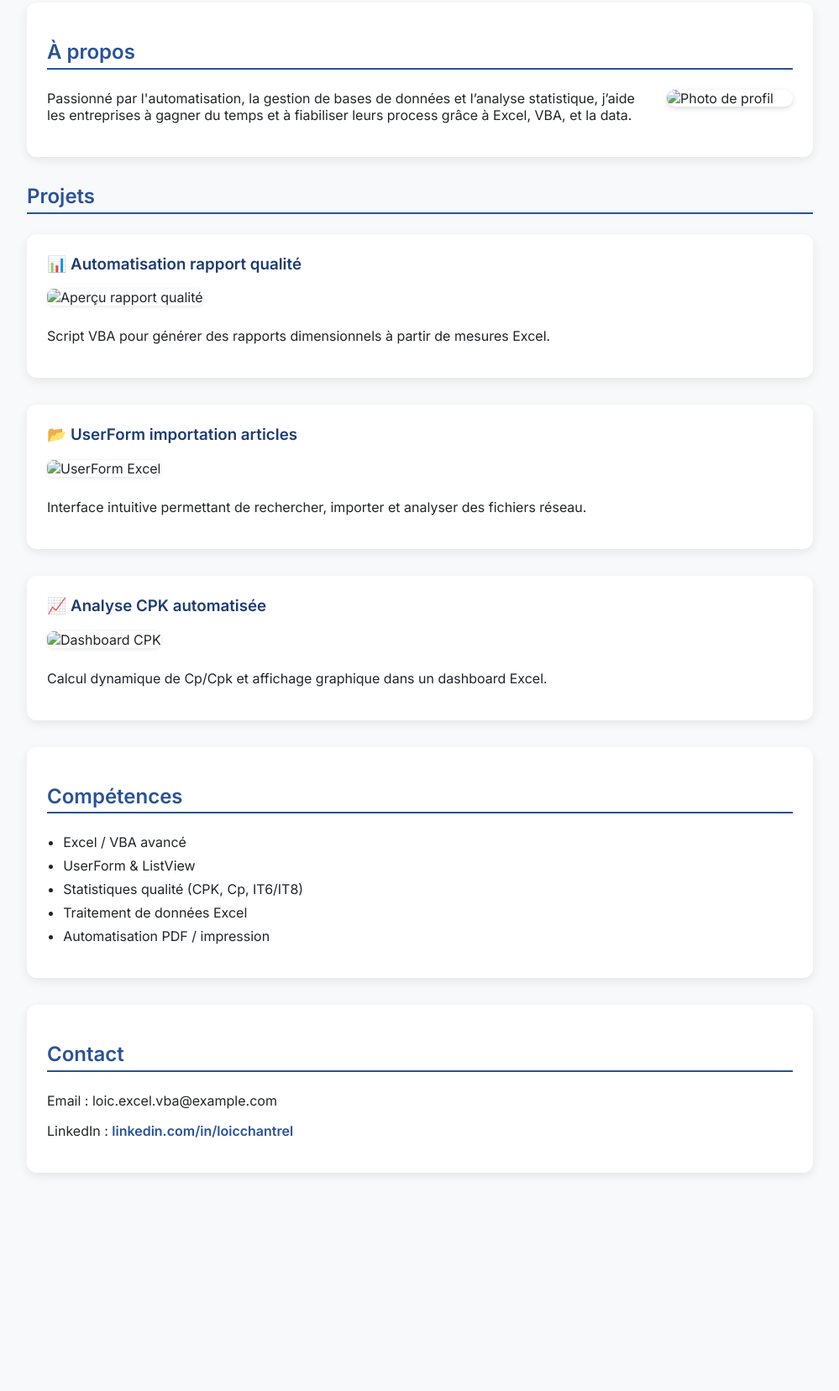
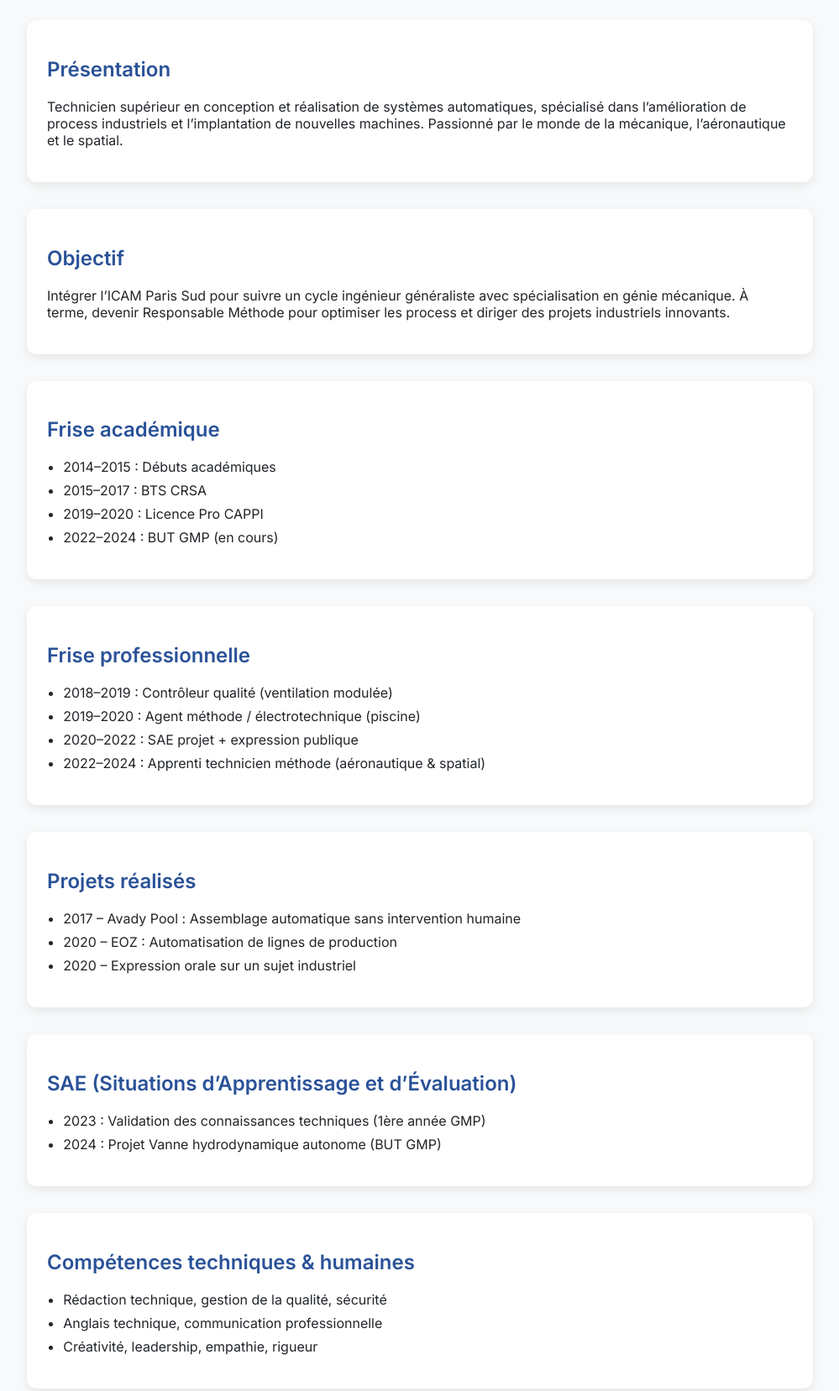
Before and after one commit to Chun95520/Portfolio, a plain HTML site: page index.html in a window 1280 px wide. Shown: the part 254-1911 px from the top of the page at 84% size, without its empty margins (140-1139 px from the left). Before the commit the page ends 1731 px from the top, so only its background shows below. Drawn offline with Linux system fonts and the light colour scheme.

Commit message:
Update index.html

```diff
--- a/index.html
+++ b/index.html
@@ -3,12 +3,10 @@
 <head>
   <meta charset="UTF-8" />
   <meta name="viewport" content="width=device-width, initial-scale=1.0" />
-  <title>Loïc Chantrel | Développeur VBA & Analyste Données</title>
+  <title>Portfolio - Loïc Chantrel</title>
   <link href="https://fonts.googleapis.com/css2?family=Inter:wght@400;600&display=swap" rel="stylesheet">
   <style>
-    * {
-      box-sizing: border-box;
-    }
+    * { box-sizing: border-box; }
     body {
       margin: 0;
       font-family: 'Inter', sans-serif;
@@ -21,119 +19,117 @@
       padding: 4rem 2rem;
       text-align: center;
     }
-    header h1 {
-      font-size: 2.5rem;
-      margin: 0 0 0.5rem 0;
-    }
-    header p {
-      font-size: 1.2rem;
-      margin: 0;
-    }
     section {
       max-width: 1000px;
       margin: auto;
-      padding: 3rem 2rem;
+      padding: 2rem;
     }
-    h2 {
-      border-bottom: 2px solid #2a5298;
-      padding-bottom: 0.3rem;
+    h1, h2 {
       color: #2a5298;
-      margin-bottom: 1.5rem;
     }
-    .project, .about, .skills, .contact {
+    .card {
       background: white;
       border-radius: 12px;
       padding: 1.5rem;
       margin-bottom: 2rem;
       box-shadow: 0 4px 12px rgba(0,0,0,0.08);
-      transition: transform 0.2s;
     }
-    .project:hover {
-      transform: translateY(-4px);
-    }
-    .project h3 {
-      margin-top: 0;
-      color: #1e3c72;
-    }
-    ul {
-      padding-left: 1.2rem;
-    }
-    ul li {
-      margin-bottom: 0.5rem;
-    }
-    .contact a {
-      color: #2a5298;
-      text-decoration: none;
-      font-weight: 600;
-    }
-    .contact a:hover {
-      text-decoration: underline;
-    }
-    .about img {
-      float: right;
-      margin-left: 20px;
-      width: 150px;
-      border-radius: 12px;
-      box-shadow: 0 2px 6px rgba(0,0,0,0.15);
-    }
-    .project img {
+    ul { padding-left: 1.2rem; }
+    ul li { margin-bottom: 0.5rem; }
+    img {
       width: 100%;
-      margin-bottom: 10px;
+      max-width: 600px;
+      margin-bottom: 20px;
       border-radius: 8px;
-      box-shadow: 0 1px 5px rgba(0,0,0,0.1);
     }
   </style>
 </head>
 <body>
   <header>
     <h1>Loïc Chantrel</h1>
-    <p>Développeur Excel/VBA & Analyste Données</p>
+    <p>Aspirant Responsable Méthode - Futur Ingénieur ICAM</p>
   </header>
 
   <section>
-    <div class="about">
-      <h2>À propos</h2>
-      <img src="profil.jpg" alt="Photo de profil">
-      <p>Passionné par l'automatisation, la gestion de bases de données et l’analyse statistique, j’aide les entreprises à gagner du temps et à fiabiliser leurs process grâce à Excel, VBA, et la data.</p>
+    <div class="card">
+      <h2>Présentation</h2>
+      <p>Technicien supérieur en conception et réalisation de systèmes automatiques, spécialisé dans l’amélioration de process industriels et l’implantation de nouvelles machines. Passionné par le monde de la mécanique, l’aéronautique et le spatial.</p>
     </div>
 
-    <div class="projects">
-      <h2>Projets</h2>
-
-      <div class="project">
-        <h3>📊 Automatisation rapport qualité</h3>
-        <img src="rapport.png" alt="Aperçu rapport qualité">
-        <p>Script VBA pour générer des rapports dimensionnels à partir de mesures Excel.</p>
-      </div>
-
-      <div class="project">
-        <h3>📂 UserForm importation articles</h3>
-        <img src="userform.png" alt="UserForm Excel">
-        <p>Interface intuitive permettant de rechercher, importer et analyser des fichiers réseau.</p>
-      </div>
-
-      <div class="project">
-        <h3>📈 Analyse CPK automatisée</h3>
-        <img src="cpk.png" alt="Dashboard CPK">
-        <p>Calcul dynamique de Cp/Cpk et affichage graphique dans un dashboard Excel.</p>
-      </div>
+    <div class="card">
+      <h2>Objectif</h2>
+      <p>Intégrer l’ICAM Paris Sud pour suivre un cycle ingénieur généraliste avec spécialisation en génie mécanique. À terme, devenir Responsable Méthode pour optimiser les process et diriger des projets industriels innovants.</p>
     </div>
 
-    <div class="skills">
-      <h2>Compétences</h2>
+    <div class="card">
+      <h2>Frise académique</h2>
       <ul>
-        <li>Excel / VBA avancé</li>
-        <li>UserForm & ListView</li>
-        <li>Statistiques qualité (CPK, Cp, IT6/IT8)</li>
-        <li>Traitement de données Excel</li>
-        <li>Automatisation PDF / impression</li>
+        <li>2014–2015 : Débuts académiques</li>
+        <li>2015–2017 : BTS CRSA</li>
+        <li>2019–2020 : Licence Pro CAPPI</li>
+        <li>2022–2024 : BUT GMP (en cours)</li>
       </ul>
     </div>
 
-    <div class="contact">
-      <h2>Contact</h2>
-      <p>Email : loic.excel.vba@example.com</p>
-      <p>LinkedIn : <a href="https://linkedin.com/in/loicchantrel" target="_blank">linkedin.com/in/loicchantrel</a></p>
+    <div class="card">
+      <h2>Frise professionnelle</h2>
+      <ul>
+        <li>2018–2019 : Contrôleur qualité (ventilation modulée)</li>
+        <li>2019–2020 : Agent méthode / électrotechnique (piscine)</li>
+        <li>2020–2022 : SAE projet + expression publique</li>
+        <li>2022–2024 : Apprenti technicien méthode (aéronautique & spatial)</li>
+      </ul>
+    </div>
+
+    <div class="card">
+      <h2>Projets réalisés</h2>
+      <ul>
+        <li>2017 – Avady Pool : Assemblage automatique sans intervention humaine</li>
+        <li>2020 – EOZ : Automatisation de lignes de production</li>
+        <li>2020 – Expression orale sur un sujet industriel</li>
+      </ul>
+    </div>
+
+    <div class="card">
+      <h2>SAE (Situations d’Apprentissage et d’Évaluation)</h2>
+      <ul>
+        <li>2023 : Validation des connaissances techniques (1ère année GMP)</li>
+        <li>2024 : Projet Vanne hydrodynamique autonome (BUT GMP)</li>
+      </ul>
+    </div>
+
+    <div class="card">
+      <h2>Compétences techniques & humaines</h2>
+      <ul>
+        <li>Rédaction technique, gestion de la qualité, sécurité</li>
+        <li>Anglais technique, communication professionnelle</li>
+        <li>Créativité, leadership, empathie, rigueur</li>
+      </ul>
+    </div>
+
+    <div class="card">
+      <h2>Activités & centres d’intérêt</h2>
+      <ul>
+        <li>Voyages, séjours linguistiques, découverte culturelle</li>
+        <li>CrossFit et course à pied : esprit d’équipe et endurance</li>
+      </ul>
+    </div>
+
+    <div class="card">
+      <h2>Galerie d'images extraites du portfolio</h2>
+      <img src="image_1.jpg" alt="image_1">
+      <img src="image_2.jpeg" alt="image_2">
+      <img src="image_3.jpeg" alt="image_3">
+      <img src="image_4.jpg" alt="image_4">
+      <img src="image_5.png" alt="image_5">
+      <img src="image_6.jpeg" alt="image_6">
+      <img src="image_7.jpeg" alt="image_7">
+      <img src="image_8.jpg" alt="image_8">
+    </div>
+
+    <div class="card">
+      <h2>Conclusion</h2>
+      <p>En tant qu’aspirant Responsable Méthode, je m’engage à améliorer continuellement les processus industriels. Mon leadership, ma rigueur et ma passion pour l’excellence opérationnelle me permettront d’accompagner mon équipe vers des performances de haut niveau.</p>
     </div>
   </section>
 </body>
```
